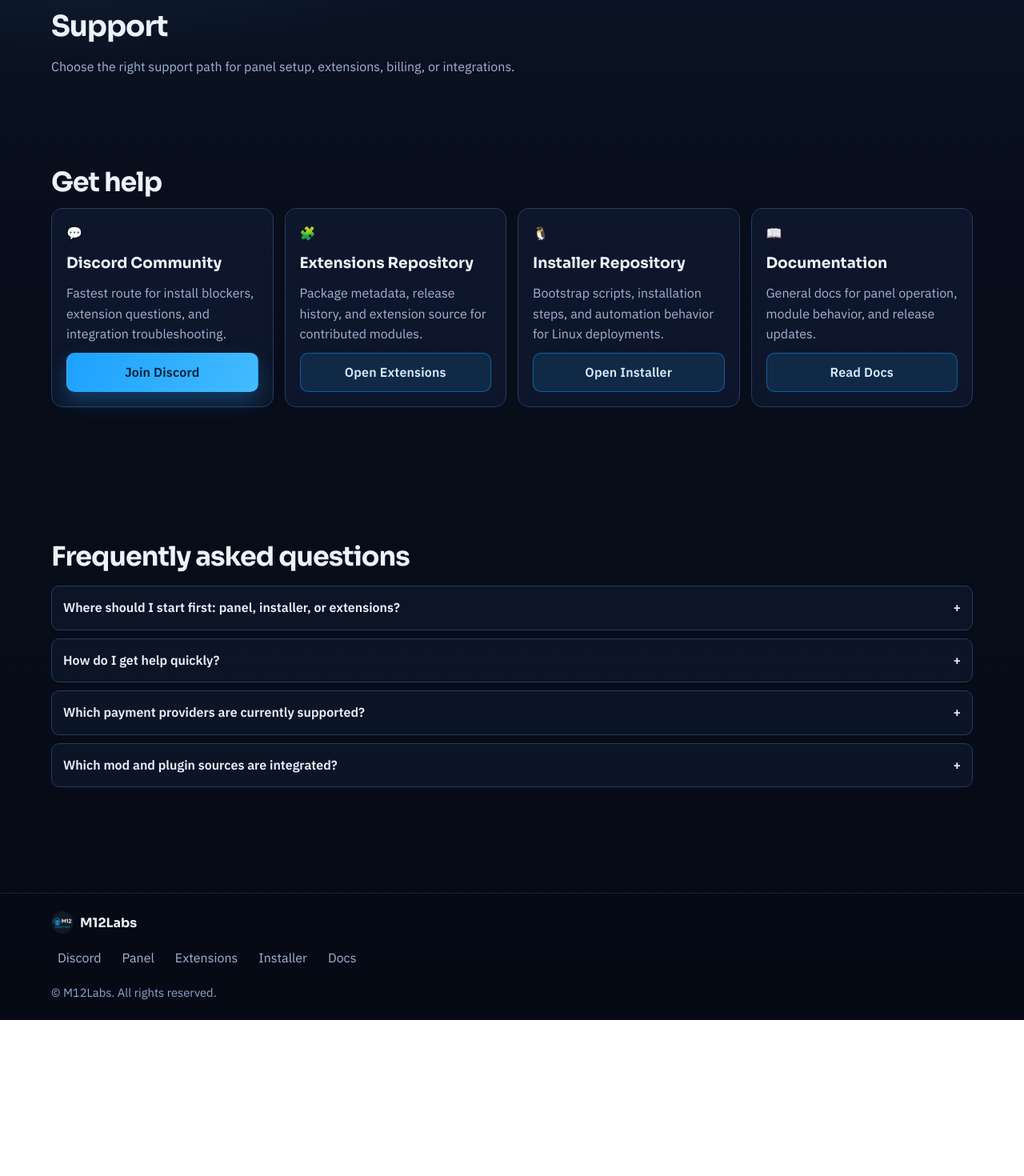
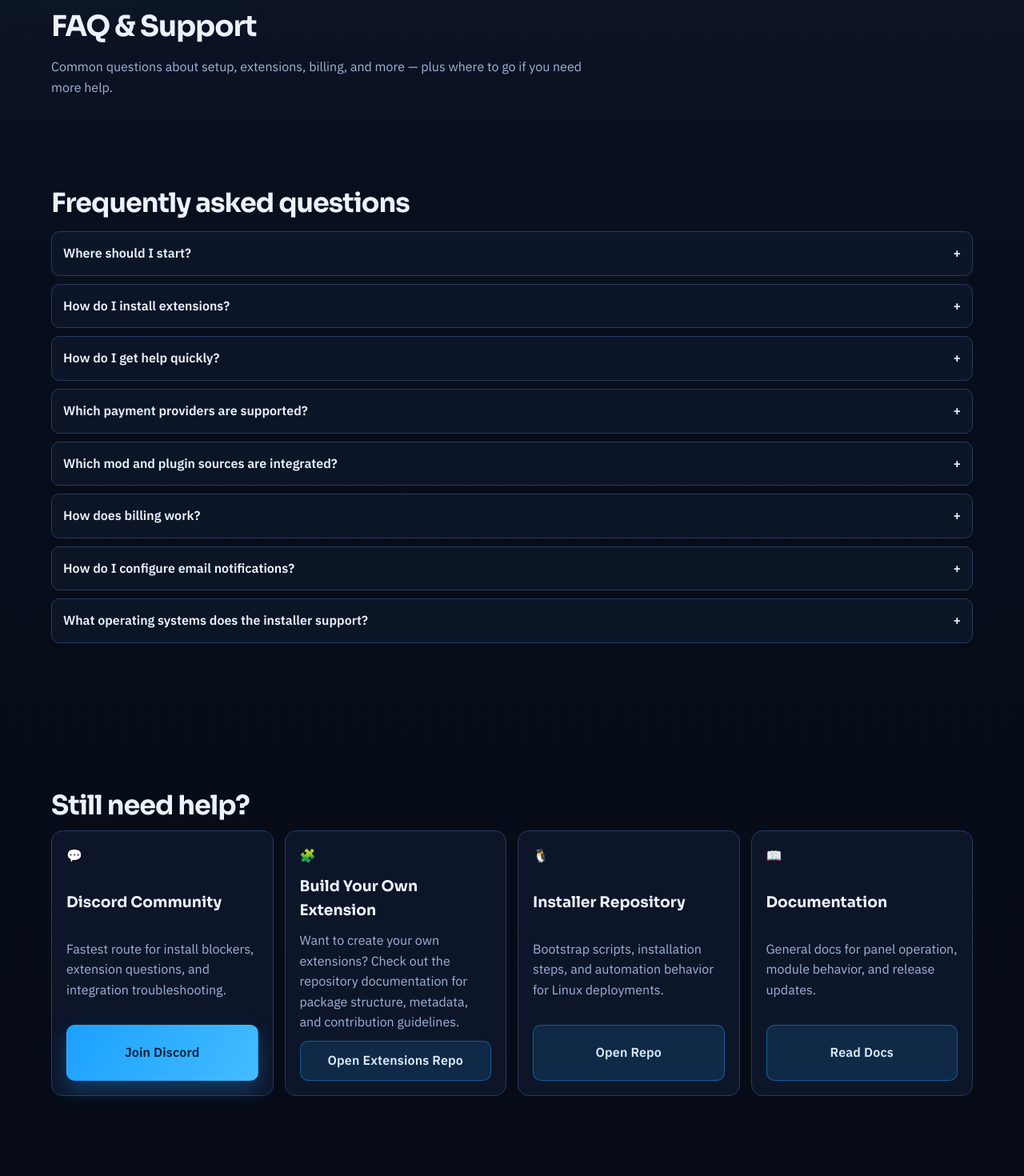
Before and after one commit to macery12/m12labs-site, a React (Vite) app: page /support in a window 1280 px wide. Shown: the part 140-1610 px from the top of the page at 80% size. Before the commit the page ends 1415 px from the top, so only its background shows below. Built offline with nearby package versions, Linux system fonts and the light colour scheme; no server answers.

Commit message:
final changes

```diff
--- a/src/data/site.js
+++ b/src/data/site.js
@@ -22,8 +22,9 @@ const categoryMap = {
 
 const screenshotMeta = {
   server_configuration_checkout: {
-    title: "Server Configuration Checkout",
-    summary: "Configure the node, billing length, and software stack before reviewing the final order summary.",
+    category: "Payments & Checkout",
+    title: "Checkout Example",
+    summary: "Select a node, billing cycle, and software  — then review your order before checkout.",
     highlight: "Node, cycle, and software selection in one flow"
   },
   billing_dashboard: {
--- a/src/pages/SupportPage.jsx
+++ b/src/pages/SupportPage.jsx
@@ -4,11 +4,18 @@ import { siteConfig } from "../data/site";
 
 const faqItems = [
   {
-    question: "Where should I start first: panel, installer, or extensions?",
+    question: "Where should I start?",
     answer: (
       <>
-        For new deployments, start with the installer repository. For existing panel nodes, start with
-        extensions and enable modules after validating your environment.
+        Start with the <a href={siteConfig.installerRepoUrl} target="_blank" rel="noopener noreferrer">installer repository</a> — it walks you through bootstrapping a fresh deployment from scratch. If you prefer reading first, the <a href={siteConfig.docsUrl} target="_blank" rel="noopener noreferrer">docs</a> cover everything end to end. If you get stuck at any point, <a href={siteConfig.discordRouteUrl}>join the Discord</a> and someone can help you out.
+      </>
+    )
+  },
+  {
+    question: "How do I install extensions?",
+    answer: (
+      <>
+        Extensions can be installed directly through the panel under the Extensions section — browse the catalog, enable what you need, and the panel handles the rest. If you prefer a manual install or need to install outside of the UI, command-line instructions are available in the <a href={siteConfig.extensionsRepoUrl} target="_blank" rel="noopener noreferrer">extensions repository</a>.
       </>
     )
   },
@@ -16,19 +23,37 @@ const faqItems = [
     question: "How do I get help quickly?",
     answer: (
       <>
-        The quickest route is the <a href={siteConfig.discordRouteUrl}>Discord server</a>. For bugs and feature requests, use
-        <a href={`${siteConfig.panelRepoUrl}/issues`} target="_blank" rel="noopener noreferrer"> panel issues</a> or
-        extension-specific issues in the extension repository.
+        The fastest route is the <a href={siteConfig.discordRouteUrl}>Discord server</a>. For reproducible bugs or feature requests, open an issue in the <a href={`${siteConfig.panelRepoUrl}/issues`} target="_blank" rel="noopener noreferrer">panel repository</a>.
       </>
     )
   },
   {
-    question: "Which payment providers are currently supported?",
-    answer: "Stripe, Mollie, and PayPal paths are available, with integrations managed through admin configuration."
+    question: "Which payment providers are supported?",
+    answer: "Stripe, Mollie, and PayPal are available out of the box. Payment provider settings are managed through the admin configuration area."
   },
   {
     question: "Which mod and plugin sources are integrated?",
-    answer: "Modrinth and CurseForge are supported for mod workflows, and Spiget support is available for plugin-source integrations."
+    answer: "Modrinth and CurseForge are supported for mod workflows. Spiget is available for plugin-source integrations. Sources can be toggled per server from the admin panel."
+  },
+  {
+    question: "How does billing work?",
+    answer: "Billing cycles are fully customizable — you can set any cycle length from 1 to 365 days. The panel tracks renewals automatically based on your configured rules, and the billing dashboard gives you a live view of upcoming renewals and revenue activity."
+  },
+  {
+    question: "How do I configure email notifications?",
+    answer: (
+      <>
+        Email delivery is configured in the admin settings. You can connect via SMTP or use <a href={siteConfig.resendUrl} target="_blank" rel="noopener noreferrer">Resend</a> (free tier available). A custom email template editor lets you style outgoing messages to match your brand.
+      </>
+    )
+  },
+  {
+    question: "What operating systems does the installer support?",
+    answer: (
+      <>
+        The installer currently supports Ubuntu only. Debian support may be added in a future release, but differences in system dependencies are the primary blocker right now. Any further questions? <a href={siteConfig.discordRouteUrl}>Join the Discord</a> and we can help you directly.
+      </>
+    )
   }
 ];
 
@@ -38,28 +63,16 @@ export default function SupportPage() {
   return (
     <>
       <PageMeta
-        title="Support - M12Labs"
-        description="Support resources for M12Labs panel, extensions, installer, and integrations."
+        title="FAQ & Support - M12Labs"
+        description="Frequently asked questions and support resources for M12Labs panel, extensions, billing, and integrations."
       />
 
       <div className="page-header section">
         <div className="container">
-          <h1 className="page-heading">Support</h1>
-          <p className="page-sub">Choose the right support path for panel setup, extensions, billing, or integrations.</p>
+          <h1 className="page-heading">FAQ &amp; Support</h1>
+          <p className="page-sub">Common questions about setup, extensions, billing, and more — plus where to go if you need more help.</p>
         </div>
       </div>
-
-      <section className="support-channels section" aria-labelledby="support-channels-heading">
-        <div className="container">
-          <h2 className="section-heading" id="support-channels-heading">Get help</h2>
-          <div className="support-cards">
-            <article className="support-card"><span className="support-card-icon" aria-hidden="true">💬</span><h3 className="support-card-title">Discord Community</h3><p className="support-card-body">Fastest route for install blockers, extension questions, and integration troubleshooting.</p><a href={siteConfig.discordRouteUrl} className="btn btn-primary">Join Discord</a></article>
-            <article className="support-card"><span className="support-card-icon" aria-hidden="true">🧩</span><h3 className="support-card-title">Extensions Repository</h3><p className="support-card-body">Package metadata, release history, and extension source for contributed modules.</p><a href={siteConfig.extensionsRepoUrl} className="btn btn-secondary" target="_blank" rel="noopener noreferrer">Open Extensions</a></article>
-            <article className="support-card"><span className="support-card-icon" aria-hidden="true">🐧</span><h3 className="support-card-title">Installer Repository</h3><p className="support-card-body">Bootstrap scripts, installation steps, and automation behavior for Linux deployments.</p><a href={siteConfig.installerRepoUrl} className="btn btn-secondary" target="_blank" rel="noopener noreferrer">Open Installer</a></article>
-            <article className="support-card"><span className="support-card-icon" aria-hidden="true">📖</span><h3 className="support-card-title">Documentation</h3><p className="support-card-body">General docs for panel operation, module behavior, and release updates.</p><a href={siteConfig.docsUrl} className="btn btn-secondary" target="_blank" rel="noopener noreferrer">Read Docs</a></article>
-          </div>
-        </div>
-      </section>
 
       <section className="faq-section section" aria-labelledby="faq-heading">
         <div className="container faq-inner">
@@ -89,6 +102,18 @@ export default function SupportPage() {
         </div>
       </section>
 
+      <section className="support-channels section" aria-labelledby="support-channels-heading">
+        <div className="container">
+          <h2 className="section-heading" id="support-channels-heading">Still need help?</h2>
+          <div className="support-cards">
+            <article className="support-card"><span className="support-card-icon" aria-hidden="true">💬</span><h3 className="support-card-title">Discord Community</h3><p className="support-card-body">Fastest route for install blockers, extension questions, and integration troubleshooting.</p><a href={siteConfig.discordRouteUrl} className="btn btn-primary">Join Discord</a></article>
+            <article className="support-card"><span className="support-card-icon" aria-hidden="true">🧩</span><h3 className="support-card-title">Build Your Own Extension</h3><p className="support-card-body">Want to create your own extensions? Check out the repository documentation for package structure, metadata, and contribution guidelines.</p><a href={siteConfig.extensionsRepoUrl} className="btn btn-secondary" target="_blank" rel="noopener noreferrer">Open Extensions Repo</a></article>
+            <article className="support-card"><span className="support-card-icon" aria-hidden="true">🐧</span><h3 className="support-card-title">Installer Repository</h3><p className="support-card-body">Bootstrap scripts, installation steps, and automation behavior for Linux deployments.</p><a href={siteConfig.installerRepoUrl} className="btn btn-secondary" target="_blank" rel="noopener noreferrer">Open Repo</a></article>
+            <article className="support-card"><span className="support-card-icon" aria-hidden="true">📖</span><h3 className="support-card-title">Documentation</h3><p className="support-card-body">General docs for panel operation, module behavior, and release updates.</p><a href={siteConfig.docsUrl} className="btn btn-secondary" target="_blank" rel="noopener noreferrer">Read Docs</a></article>
+          </div>
+        </div>
+      </section>
+
     </>
   );
 }
```
